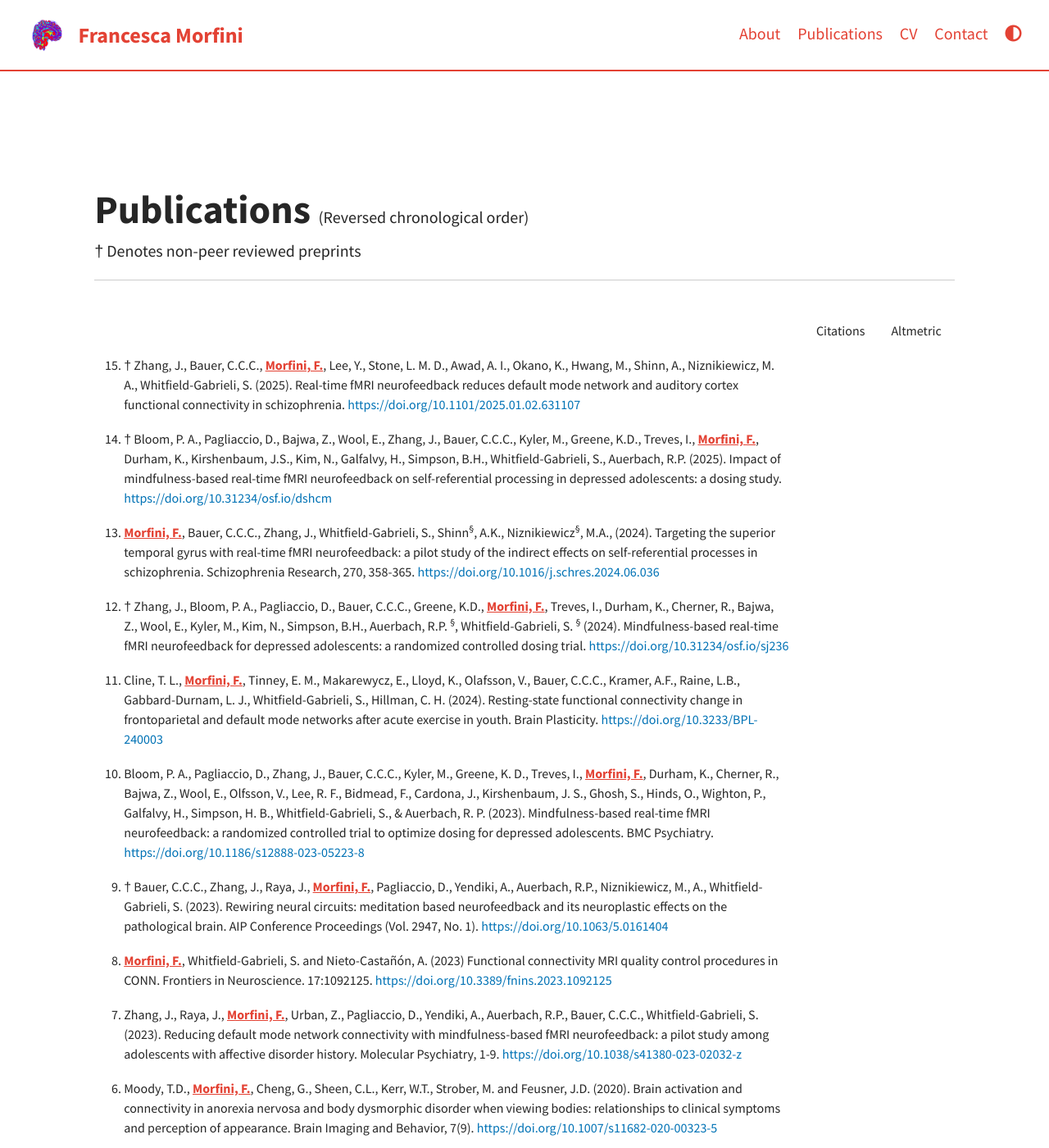
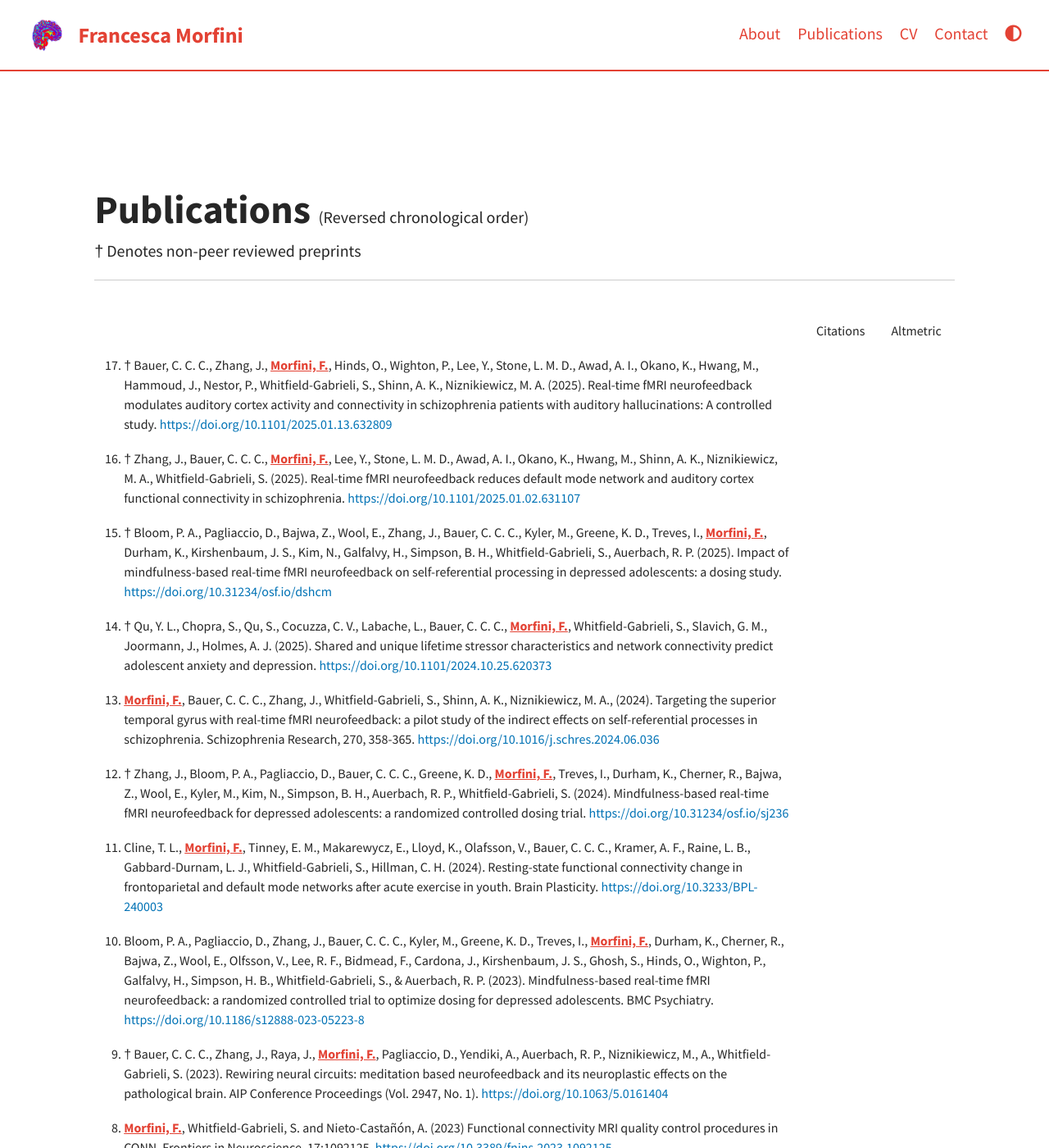
Before and after one commit to fmorfini/fmorfini.github.io, a Jekyll site: the page built from pages/publications.md, in a window 1280 px wide and 1400 px high. Shown: the whole window at 82% size. Built offline with Jekyll 4.4.1, drawn with Linux system fonts in a browser that asks for light colours; a script that is not in the unit is left out; comment, search, counter and statistics services are not loaded; some of the changed text lies outside the part shown.

Commit message:
Update publications.md
added 2 and fixed typos

```diff
--- a/pages/publications.md
+++ b/pages/publications.md
@@ -33,7 +33,7 @@ td {
 ---
 
 <div id="anim">
-<ol reversed start="15">
+<ol reversed start="17">
 	<table> <!-- cellpadding="10" -->
 	<p></p>
 
@@ -47,8 +47,8 @@ sample code to add one publication with citations and altmetric badges
 		</tr>
 
 some other syntax to add if necessary
-<sup>†</sup>
-<sup>†</sup> co-first author; <sup><sup>§</sup></sup> co-last author<br></p>
+<sup>§</sup>
+<sup>†</sup> co-first author; <sup></sup> co-last author<br></p>
  -->
 
 
@@ -59,51 +59,64 @@ some other syntax to add if necessary
 		<td>	Altmetric </td>
 		</tr>
 
+		<tr>
+		<td>	<li> † Bauer, C. C. C., Zhang, J., <fm>Morfini, F.</fm>, Hinds, O., Wighton, P., Lee, Y., Stone, L. M. D., Awad, A. I., Okano, K., Hwang, M., Hammoud, J., Nestor, P., Whitfield-Gabrieli, S., Shinn, A. K., Niznikiewicz, M. A. (2025). Real-time fMRI neurofeedback modulates auditory cortex activity and connectivity in schizophrenia patients with auditory hallucinations: A controlled study.
+		<a href="https://doi.org/10.1101/2025.01.13.632809">https://doi.org/10.1101/2025.01.13.632809</a>	</li>	</td>
+		<td>	<span class="__dimensions_badge_embed__" data-doi="10.1101/2025.01.13.632809" data-hide-zero-citations="true" data-legend="hover-right" data-style="small_circle"></span><script async src="https://badge.dimensions.ai/badge.js" charset="utf-8"></script> </td>
+		<td>	<div data-doi="https://doi.org/10.1101/2025.01.13.632809" class='altmetric-embed' data-badge-type='donut' data-hide-less-than="0" data-hide-no-mentions="true" data-badge-popover="right" ></div>	</td>
+		</tr>
 
 		<tr>
-		<td>	<li> † Zhang, J., Bauer, C.C.C., <fm>Morfini, F.</fm>,  Lee, Y., Stone, L. M. D., Awad, A. I., Okano, K., Hwang, M., Shinn, A., Niznikiewicz, M. A., Whitfield-Gabrieli, S. (2025). Real-time fMRI neurofeedback reduces default mode network and auditory cortex functional connectivity in schizophrenia.
+		<td>	<li> † Zhang, J., Bauer, C. C. C., <fm>Morfini, F.</fm>, Lee, Y., Stone, L. M. D., Awad, A. I., Okano, K., Hwang, M., Shinn, A. K., Niznikiewicz, M. A., Whitfield-Gabrieli, S. (2025). Real-time fMRI neurofeedback reduces default mode network and auditory cortex functional connectivity in schizophrenia.
 		<a href="https://doi.org/10.1101/2025.01.02.631107">https://doi.org/10.1101/2025.01.02.631107</a>	</li>	</td>
 		<td>	<span class="__dimensions_badge_embed__" data-doi="10.1101/2025.01.02.631107" data-hide-zero-citations="true" data-legend="hover-right" data-style="small_circle"></span><script async src="https://badge.dimensions.ai/badge.js" charset="utf-8"></script> </td>
 		<td>	<div data-doi="https://doi.org/10.1101/2025.01.02.631107" class='altmetric-embed' data-badge-type='donut' data-hide-less-than="0" data-hide-no-mentions="true" data-badge-popover="right" ></div>	</td>
 		</tr>
 
 		<tr>
-		<td>	<li> † Bloom, P. A., Pagliaccio, D., Bajwa, Z., Wool, E., Zhang, J., Bauer, C.C.C., Kyler, M., Greene, K.D., Treves, I., <fm>Morfini, F.</fm>, Durham, K., Kirshenbaum, J.S., Kim, N., Galfalvy, H., Simpson, B.H., Whitfield-Gabrieli, S., Auerbach, R.P. (2025). Impact of mindfulness-based real-time fMRI neurofeedback on self-referential processing in depressed adolescents: a dosing study.
+		<td>	<li> † Bloom, P. A., Pagliaccio, D., Bajwa, Z., Wool, E., Zhang, J., Bauer, C. C. C., Kyler, M., Greene, K. D., Treves, I., <fm>Morfini, F.</fm>, Durham, K., Kirshenbaum, J. S., Kim, N., Galfalvy, H., Simpson, B. H., Whitfield-Gabrieli, S., Auerbach, R. P. (2025). Impact of mindfulness-based real-time fMRI neurofeedback on self-referential processing in depressed adolescents: a dosing study.
 		<a href="https://doi.org/10.31234/osf.io/dshcm">https://doi.org/10.31234/osf.io/dshcm</a>	</li>	</td>
 		<td>	<span class="__dimensions_badge_embed__" data-doi="10.31234/osf.io/dshcm" data-hide-zero-citations="true" data-legend="hover-right" data-style="small_circle"></span><script async src="https://badge.dimensions.ai/badge.js" charset="utf-8"></script> </td>
 		<td>	<div data-doi="https://doi.org/10.31234/osf.io/dshcm" class='altmetric-embed' data-badge-type='donut' data-hide-less-than="0" data-hide-no-mentions="true" data-badge-popover="right" ></div>	</td>
 		</tr>
 
 		<tr>
-		<td>	<li> <fm>Morfini, F.</fm>, Bauer, C.C.C., Zhang, J., Whitfield-Gabrieli, S., Shinn<sup>§</sup>, A.K., Niznikiewicz<sup>§</sup>, M.A., (2024). Targeting the superior temporal gyrus with real-time fMRI neurofeedback: a pilot study of the indirect effects on self-referential processes in schizophrenia. Schizophrenia Research, 270, 358-365.
+		<td>	<li> † Qu, Y. L., Chopra, S., Qu, S., Cocuzza, C. V., Labache, L., Bauer, C. C. C., <fm>Morfini, F.</fm>, Whitfield-Gabrieli, S., Slavich, G. M., Joormann, J., Holmes, A. J. (2025). Shared and unique lifetime stressor characteristics and network connectivity predict adolescent anxiety and depression.
+		<a href="https://doi.org/10.1101/2024.10.25.620373">https://doi.org/10.1101/2024.10.25.620373</a>	</li>	</td>
+		<td>	<span class="__dimensions_badge_embed__" data-doi="10.1101/2024.10.25.620373" data-hide-zero-citations="true" data-legend="hover-right" data-style="small_circle"></span><script async src="https://badge.dimensions.ai/badge.js" charset="utf-8"></script> </td>
+		<td>	<div data-doi="https://doi.org/10.1101/2024.10.25.620373" class='altmetric-embed' data-badge-type='donut' data-hide-less-than="0" data-hide-no-mentions="true" data-badge-popover="right" ></div>	</td>
+		</tr>
+
+		<tr>
+		<td>	<li> <fm>Morfini, F.</fm>, Bauer, C. C. C., Zhang, J., Whitfield-Gabrieli, S., Shinn, A. K., Niznikiewicz, M. A., (2024). Targeting the superior temporal gyrus with real-time fMRI neurofeedback: a pilot study of the indirect effects on self-referential processes in schizophrenia. Schizophrenia Research, 270, 358-365.
 		<a href="https://doi.org/10.1016/j.schres.2024.06.036">https://doi.org/10.1016/j.schres.2024.06.036</a>	</li>	</td>
 		<td>	<span class="__dimensions_badge_embed__" data-doi="10.1016/j.schres.2024.06.036" data-hide-zero-citations="true" data-legend="hover-right" data-style="small_circle"></span><script async src="https://badge.dimensions.ai/badge.js" charset="utf-8"></script> </td>
 		<td>	<div data-pmid="38968807" class='altmetric-embed' data-badge-type='donut' data-hide-less-than="0" data-hide-no-mentions="true" data-badge-popover="right" ></div>	</td>
 		</tr>
 
 		<tr>
-		<td>	<li> † Zhang, J., Bloom, P. A., Pagliaccio, D., Bauer, C.C.C., Greene, K.D., <fm>Morfini, F.</fm>, Treves, I., Durham, K., Cherner, R., Bajwa, Z., Wool, E., Kyler, M., Kim, N., Simpson, B.H., Auerbach, R.P. <sup>§</sup>, Whitfield-Gabrieli, S. <sup>§</sup> (2024). Mindfulness-based real-time fMRI neurofeedback for depressed adolescents: a randomized controlled dosing trial.
+		<td>	<li> † Zhang, J., Bloom, P. A., Pagliaccio, D., Bauer, C. C. C., Greene, K. D., <fm>Morfini, F.</fm>, Treves, I., Durham, K., Cherner, R., Bajwa, Z., Wool, E., Kyler, M., Kim, N., Simpson, B. H., Auerbach, R. P., Whitfield-Gabrieli, S. (2024). Mindfulness-based real-time fMRI neurofeedback for depressed adolescents: a randomized controlled dosing trial.
 		<a href="https://doi.org/10.31234/osf.io/sj236">https://doi.org/10.31234/osf.io/sj236</a>	</li>	</td>
 		<td>	<span class="__dimensions_badge_embed__" data-doi="10.31234/osf.io/sj236" data-hide-zero-citations="true" data-legend="hover-right" data-style="small_circle"></span><script async src="https://badge.dimensions.ai/badge.js" charset="utf-8"></script> </td>
 		<td>	<div data-doi="https://doi.org/10.31234/osf.io/sj236" class='altmetric-embed' data-badge-type='donut' data-hide-less-than="0" data-hide-no-mentions="true" data-badge-popover="right" ></div>	</td>
 		</tr>
 
 		<tr>
-		<td>	<li> Cline, T. L., <fm>Morfini, F.</fm>, Tinney, E. M., Makarewycz, E., Lloyd, K., Olafsson, V., Bauer, C.C.C., Kramer, A.F., Raine, L.B., Gabbard-Durnam, L. J., Whitfield-Gabrieli, S., Hillman, C. H. (2024). Resting-state functional connectivity change in frontoparietal and default mode networks after acute exercise in youth. Brain Plasticity.
+		<td>	<li> Cline, T. L., <fm>Morfini, F.</fm>, Tinney, E. M., Makarewycz, E., Lloyd, K., Olafsson, V., Bauer, C. C. C., Kramer, A. F., Raine, L. B., Gabbard-Durnam, L. J., Whitfield-Gabrieli, S., Hillman, C. H. (2024). Resting-state functional connectivity change in frontoparietal and default mode networks after acute exercise in youth. Brain Plasticity.
 		<a href="https://doi.org/10.3233/BPL-240003">https://doi.org/10.3233/BPL-240003</a>	</li>	</td>
 		<td>	<span class="__dimensions_badge_embed__" data-doi="10.3233/BPL-240003" data-hide-zero-citations="true" data-legend="hover-right" data-style="small_circle"></span><script async src="https://badge.dimensions.ai/badge.js" charset="utf-8"></script> </td>
 		<td>	<div data-pmid="39081665" class='altmetric-embed' data-badge-type='donut' data-hide-less-than="0" data-hide-no-mentions="true" data-badge-popover="right" ></div>	</td>
 		</tr>
 
 		<tr>
-		<td>	<li> Bloom, P. A., Pagliaccio, D., Zhang, J., Bauer, C.C.C., Kyler, M., Greene, K. D., Treves, I., <fm>Morfini, F.</fm>, Durham, K., Cherner, R., Bajwa, Z., Wool, E., Olfsson, V., Lee, R. F., Bidmead, F., Cardona, J., Kirshenbaum, J. S., Ghosh, S., Hinds, O., Wighton, P., Galfalvy, H., Simpson, H. B., Whitfield-Gabrieli, S., & Auerbach, R. P. (2023). Mindfulness-based real-time fMRI neurofeedback: a randomized controlled trial to optimize dosing for depressed adolescents. BMC Psychiatry.
+		<td>	<li> Bloom, P. A., Pagliaccio, D., Zhang, J., Bauer, C. C. C., Kyler, M., Greene, K. D., Treves, I., <fm>Morfini, F.</fm>, Durham, K., Cherner, R., Bajwa, Z., Wool, E., Olfsson, V., Lee, R. F., Bidmead, F., Cardona, J., Kirshenbaum, J. S., Ghosh, S., Hinds, O., Wighton, P., Galfalvy, H., Simpson, H. B., Whitfield-Gabrieli, S., & Auerbach, R. P. (2023). Mindfulness-based real-time fMRI neurofeedback: a randomized controlled trial to optimize dosing for depressed adolescents. BMC Psychiatry.
 		<a href="https://doi.org/10.1186/s12888-023-05223-8">https://doi.org/10.1186/s12888-023-05223-8</a>	</li>	</td>
 		<td>	<span class="__dimensions_badge_embed__" data-doi="10.1186/s12888-023-05223-8" data-hide-zero-citations="true" data-legend="hover-right" data-style="small_circle"></span><script async src="https://badge.dimensions.ai/badge.js" charset="utf-8"></script> </td>
 		<td>	<div data-pmid="37848857" class='altmetric-embed' data-badge-type='donut' data-hide-less-than="0" data-hide-no-mentions="true" data-badge-popover="right" ></div>	</td>
 		</tr>
 
 		<tr>
-		<td>	<li> † Bauer, C.C.C., Zhang, J., Raya, J., <fm>Morfini, F.</fm>, Pagliaccio, D., Yendiki, A., Auerbach, R.P., Niznikiewicz, M., A., Whitfield-Gabrieli, S. (2023). Rewiring neural circuits: meditation based neurofeedback and its neuroplastic effects on the pathological brain. AIP Conference Proceedings (Vol. 2947, No. 1).
+		<td>	<li> † Bauer, C. C. C., Zhang, J., Raya, J., <fm>Morfini, F.</fm>, Pagliaccio, D., Yendiki, A., Auerbach, R. P., Niznikiewicz, M., A., Whitfield-Gabrieli, S. (2023). Rewiring neural circuits: meditation based neurofeedback and its neuroplastic effects on the pathological brain. AIP Conference Proceedings (Vol. 2947, No. 1).
 		<a href="https://doi.org/10.1063/5.0161404">https://doi.org/10.1063/5.0161404</a>	</li>	</td>
 		<td>	<span class="__dimensions_badge_embed__" data-doi="10.1063/5.0161404" data-hide-zero-citations="true" data-legend="hover-right" data-style="small_circle"></span><script async src="https://badge.dimensions.ai/badge.js" charset="utf-8"></script> </td>
 		<td>	<div data-doi="10.1063/5.0161404" class='altmetric-embed' data-badge-type='donut' data-hide-less-than="0" data-hide-no-mentions="true" data-badge-popover="right" ></div>	</td>
@@ -117,49 +130,49 @@ some other syntax to add if necessary
 		</tr>
 
 		<tr>
-		<td>	<li> Zhang, J., Raya, J., <fm>Morfini, F.</fm>, Urban, Z., Pagliaccio, D., Yendiki, A., Auerbach, R.P., Bauer, C.C.C., Whitfield-Gabrieli, S. (2023). Reducing default mode network connectivity with mindfulness-based fMRI neurofeedback: a pilot study among adolescents with affective disorder history. Molecular Psychiatry, 1-9.
+		<td>	<li> Zhang, J., Raya, J., <fm>Morfini, F.</fm>, Urban, Z., Pagliaccio, D., Yendiki, A., Auerbach, R. P., Bauer, C. C. C., Whitfield-Gabrieli, S. (2023). Reducing default mode network connectivity with mindfulness-based fMRI neurofeedback: a pilot study among adolescents with affective disorder history. Molecular Psychiatry, 1-9.
 		<a href="https://doi.org/10.1038/s41380-023-02032-z">https://doi.org/10.1038/s41380-023-02032-z</a>	</li>	</td>
 		<td>	<span class="__dimensions_badge_embed__" data-doi="10.1038/s41380-023-02032-z" data-hide-zero-citations="true" data-legend="hover-right" data-style="small_circle"></span><script async src="https://badge.dimensions.ai/badge.js" charset="utf-8"></script> </td>
 		<td>	<div data-pmid="36991135" class='altmetric-embed' data-badge-type='donut' data-hide-less-than="0" data-hide-no-mentions="true" data-badge-popover="right" ></div>	</td>
 		</tr>
 
 		<tr>
-		<td>	<li> Moody, T.D., <fm>Morfini, F.</fm>, Cheng, G., Sheen, C.L., Kerr, W.T., Strober, M. and Feusner, J.D. (2020). Brain activation and connectivity in anorexia nervosa and body dysmorphic disorder when viewing bodies: relationships to clinical symptoms and perception of appearance. Brain Imaging and Behavior, 7(9).
+		<td>	<li> Moody, T. D., <fm>Morfini, F.</fm>, Cheng, G. K., Sheen, C., Kerr, W. T., Strober, M., Feusner, J. D. (2020). Brain activation and connectivity in anorexia nervosa and body dysmorphic disorder when viewing bodies: relationships to clinical symptoms and perception of appearance. Brain Imaging and Behavior, 7(9).
 		<a href="https://doi.org/10.1007/s11682-020-00323-5">https://doi.org/10.1007/s11682-020-00323-5</a>	</li>	</td>
 		<td>	<span class="__dimensions_badge_embed__" data-doi="10.1007/s11682-020-00323-5" data-hide-zero-citations="true" data-legend="hover-right" data-style="small_circle"></span><script async src="https://badge.dimensions.ai/badge.js" charset="utf-8"></script> </td>
 		<td>	<div data-pmid="32875486" class='altmetric-embed' data-badge-type='donut' data-hide-less-than="0" data-hide-no-mentions="true" data-badge-popover="right" ></div>	</td>
 		</tr>
 
 		<tr>
-		<td>	<li> Vaughn, D.A., Kerr, W.T., Moody, T.D., Cheng, G.K., <fm>Morfini, F.</fm>, Zhang, A., Leow, A.D., Strober, M.A., Cohen, M.S. and Feusner, J.D. (2019). Differentiating weight-restored anorexia nervosa and body dysmorphic disorder using neuroimaging and psychometric markers. PLOS ONE, 14(5), p.e0213974.
+		<td>	<li> Vaughn, D. A., Kerr, W. T., Moody, T. D., Cheng, G. K., <fm>Morfini, F.</fm>, Zhang, A., Leow, A. D., Strober, M., Cohen, M. S., Feusner, J. D. (2019). Differentiating weight-restored anorexia nervosa and body dysmorphic disorder using neuroimaging and psychometric markers. PLOS ONE, 14(5), p.e0213974.
 		<a href="https://doi.org/10.1371/journal.pone.0213974">https://doi.org/10.1371/journal.pone.0213974</a>	</li>	</td>
 		<td>	<span class="__dimensions_badge_embed__" data-doi="10.1371/journal.pone.0213974" data-hide-zero-citations="true" data-legend="hover-right" data-style="small_circle"></span><script async src="https://badge.dimensions.ai/badge.js" charset="utf-8"></script> </td>
 		<td>	<div data-pmid="31059514" class='altmetric-embed' data-badge-type='donut' data-hide-less-than="0" data-hide-no-mentions="true" data-badge-popover="right" ></div>	</td>
 		</tr>
 
 		<tr>
-		<td>	<li> Reggente, N., Moody, T.D., <fm>Morfini, F.</fm>, Sheen, C., Rissman, J., O’Neill, J. and Feusner, J.D. (2018). Multivariate resting-state functional connectivity predicts response to cognitive behavioral therapy in obsessive–compulsive disorder. Proceedings of the National Academy of Sciences, 115(9), pp.2222–2227.
+		<td>	<li> Reggente, N., Moody, T.D., <fm>Morfini, F.</fm>, Sheen, C., Rissman, J., O’Neill, J., Feusner, J. D. (2018). Multivariate resting-state functional connectivity predicts response to cognitive behavioral therapy in obsessive–compulsive disorder. Proceedings of the National Academy of Sciences, 115(9), pp.2222–2227.
 		<a href="https://doi.org/10.1073/pnas.1716686115">https://doi.org/10.1073/pnas.1716686115</a>	</li>	</td>
 		<td>	<span class="__dimensions_badge_embed__" data-doi="10.1073/pnas.1716686115" data-hide-zero-citations="true" data-legend="hover-right" data-style="small_circle"></span><script async src="https://badge.dimensions.ai/badge.js" charset="utf-8"></script> </td>
 		<td>	<div data-pmid="29440404" class='altmetric-embed' data-badge-type='donut' data-hide-less-than="0" data-hide-no-mentions="true" data-badge-popover="right" ></div>	</td>
 		</tr>
 
 		<tr>
-		<td>	<li> Rangaprakash, D., Bohon, C., Lawrence, K.E., Moody, T., <fm>Morfini, F.</fm>, Khalsa, S.S., Strober, M. and Feusner, J.D. (2018). Aberrant dynamic connectivity for fear processing in anorexia nervosa and body dysmorphic disorder. Frontiers in Psychiatry, 9.
+		<td>	<li> Rangaprakash, D., Bohon, C., Lawrence, K. E., Moody, T. D., <fm>Morfini, F.</fm>, Khalsa, S. S., Strober, M., Feusner, J. D. (2018). Aberrant dynamic connectivity for fear processing in anorexia nervosa and body dysmorphic disorder. Frontiers in Psychiatry, 9.
 		<a href="https://doi.org/10.3389/fpsyt.2018.00273">https://doi.org/10.3389/fpsyt.2018.00273</a>	</li>	</td>
 		<td>	<span class="__dimensions_badge_embed__" data-doi="10.3389/fpsyt.2018.00273" data-hide-zero-citations="true" data-legend="hover-right" data-style="small_circle"></span><script async src="https://badge.dimensions.ai/badge.js" charset="utf-8"></script> </td>
 		<td>	<div data-pmid="29997532" class='altmetric-embed' data-badge-type='donut' data-hide-less-than="0" data-hide-no-mentions="true" data-badge-popover="right" ></div>	</td>
 		</tr>
 
 		<tr>
-		<td>	<li> Moody, T.D., <fm>Morfini, F.</fm>, Cheng, G., Sheen, C., Tadayonnejad, R., Reggente, N., O’Neill, J. and Feusner, J.D. (2017). Mechanisms of cognitive-behavioral therapy for obsessive-compulsive disorder involve robust and extensive increases in brain network connectivity. Translational Psychiatry, 7(9), p.e1230.
+		<td>	<li> Moody, T.D., <fm>Morfini, F.</fm>, Cheng, G. K., Sheen, C., Tadayonnejad, R., Reggente, N., O’Neill, J., Feusner, J. D. (2017). Mechanisms of cognitive-behavioral therapy for obsessive-compulsive disorder involve robust and extensive increases in brain network connectivity. Translational Psychiatry, 7(9), p.e1230.
 		<a href="https://doi.org/10.1038/tp.2017.192">https://doi.org/10.1038/tp.2017.192</a>	</li>	</td>
 		<td>	<span class="__dimensions_badge_embed__" data-doi="10.1038/tp.2017.192" data-hide-zero-citations="true" data-legend="hover-right" data-style="small_circle"></span><script async src="https://badge.dimensions.ai/badge.js" charset="utf-8"></script> </td>
 		<td>	<div data-pmid="28872637" class='altmetric-embed' data-badge-type='donut' data-hide-less-than="0" data-hide-no-mentions="true" data-badge-popover="right" ></div>	</td>
 		</tr>
 
 		<tr>
-		<td>	<li> Tadayonnejad, R., Deshpande, R., Ajilore, O., Moody, T., <fm>Morfini, F.</fm>, Ly, R., O’Neill, J. and Feusner, J.D. (2017). Pregenual anterior cingulate dysfunction associated with depression in OCD: an integrated multimodal fMRI/1H MRS study. Neuropsychopharmacology, 43(5), pp.1146–1155.
+		<td>	<li> Tadayonnejad, R., Deshpande, R., Ajilore, O., Moody, T. D., <fm>Morfini, F.</fm>, Ly, R., O’Neill, J., Feusner, J. D. (2017). Pregenual anterior cingulate dysfunction associated with depression in OCD: an integrated multimodal fMRI/1H MRS study. Neuropsychopharmacology, 43(5), pp.1146–1155.
 		<a href="https://doi.org/10.1038/npp.2017.249">https://doi.org/10.1038/npp.2017.249</a>	</li>	</td>
 		<td>	<span class="__dimensions_badge_embed__" data-doi="10.1038/npp.2017.249" data-hide-zero-citations="true" data-legend="hover-right" data-style="small_circle"></span><script async src="https://badge.dimensions.ai/badge.js" charset="utf-8"></script> </td>
 		<td>	<div data-pmid="29052616" class='altmetric-embed' data-badge-type='donut' data-hide-less-than="0" data-hide-no-mentions="true" data-badge-popover="right" ></div>	</td>
```
